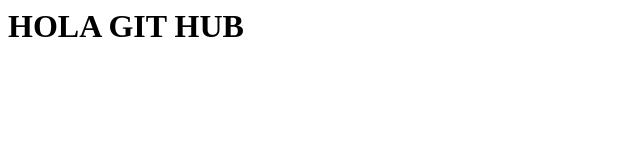
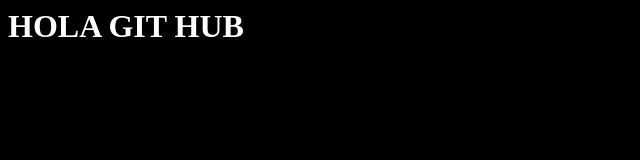
Before and after one commit to EmprendedorWJ13/prueba, a plain HTML site: page index.html in a window 1280 px wide. Shown: the whole page, without its empty margins (0-640 px from the left). Drawn offline with Linux system fonts and the light colour scheme.

Commit message:
Update index.html

```diff
--- a/index.html
+++ b/index.html
@@ -2,7 +2,7 @@
 
 <head>
   <title>Pagina de prueba</title>
-  <link href="main.css" rel="stylesheet" />
+  <link href="mail.css" rel="stylesheet" />
 </head>
 
 
```
